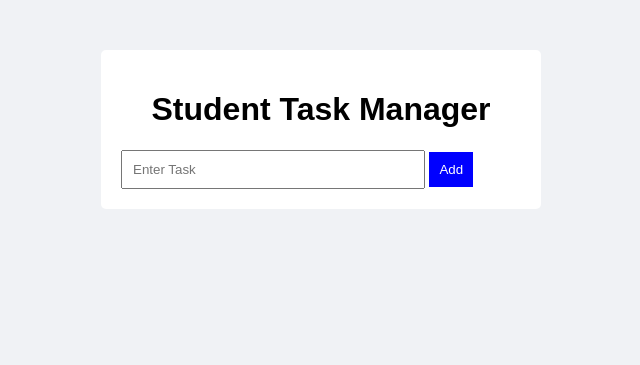
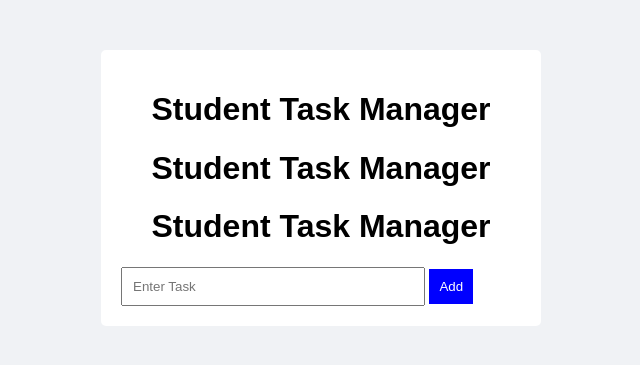
Before and after one commit to Likith-Prasadam/app3, a Flask app: page / in a window 1280 px wide. Shown: the top 365 px of the page, without its empty margins (319-959 px from the left). Run offline with Flask 3, Linux system fonts and the light colour scheme.

Commit message:
checking branches

```diff
--- a/templates/index.html
+++ b/templates/index.html
@@ -10,6 +10,8 @@
 
   <body>
     <div class="container">
+      <h1>Student Task Manager</h1>
+      <h1>Student Task Manager</h1>
       <h1>Student Task Manager</h1>
 
       <form action="/add" method="POST">
```
